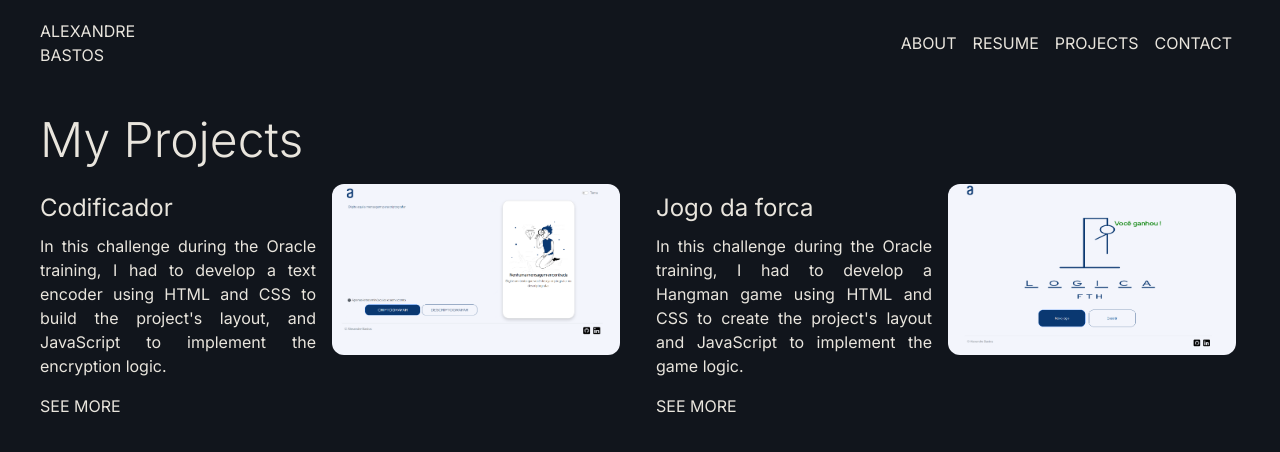
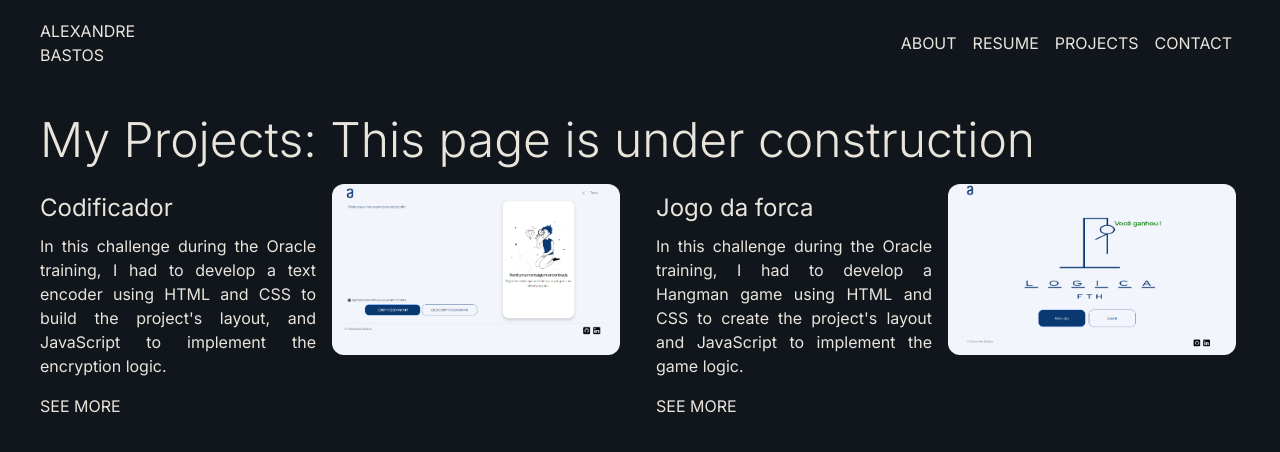
Before and after one commit to xand3/portfolio-nextjs, a Next.js app: page /projects in a window 1280 px wide. Shown: the top 452 px of the page. Built offline with nearby package versions, Linux system fonts and the light colour scheme.

Commit message:
:construction: Atualizando página de Projetos

```diff
--- a/src/app/projects/page.tsx
+++ b/src/app/projects/page.tsx
@@ -9,7 +9,7 @@ export default function ProjectsPage() {
     <MainArea>
       <LeftArea myClasses="col-end-4 justify-items-stretch">
         <h1 className="text-5xl font-light max-lg:text-2xl py-5">
-          My Projects
+          My Projects: This page is under construction
         </h1>
 
         <div className={`grid grid-cols-2 grid-rows-auto gap-y-12 gap-x-8 max-sm:grid-cols-1 max-sm:gap-y-28`}>
```
